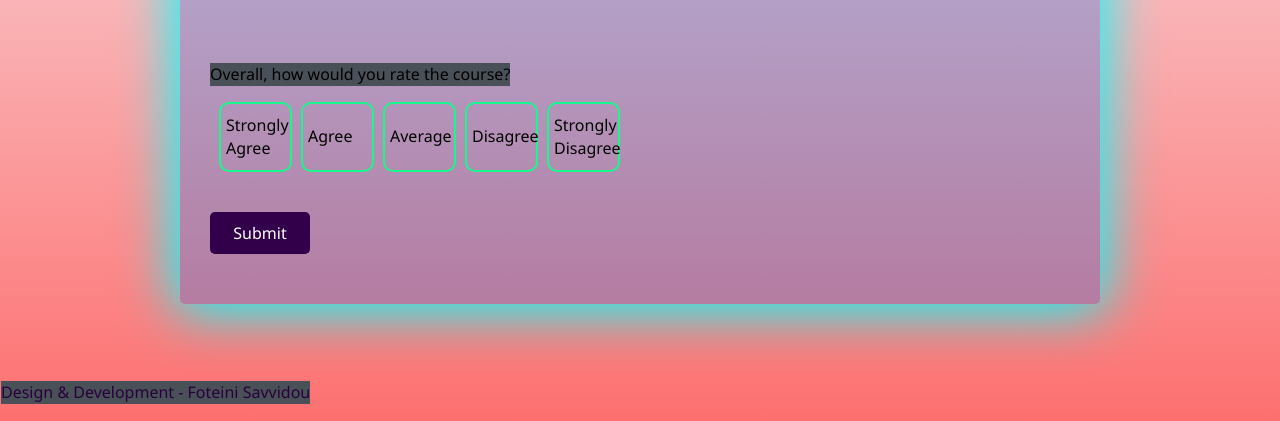
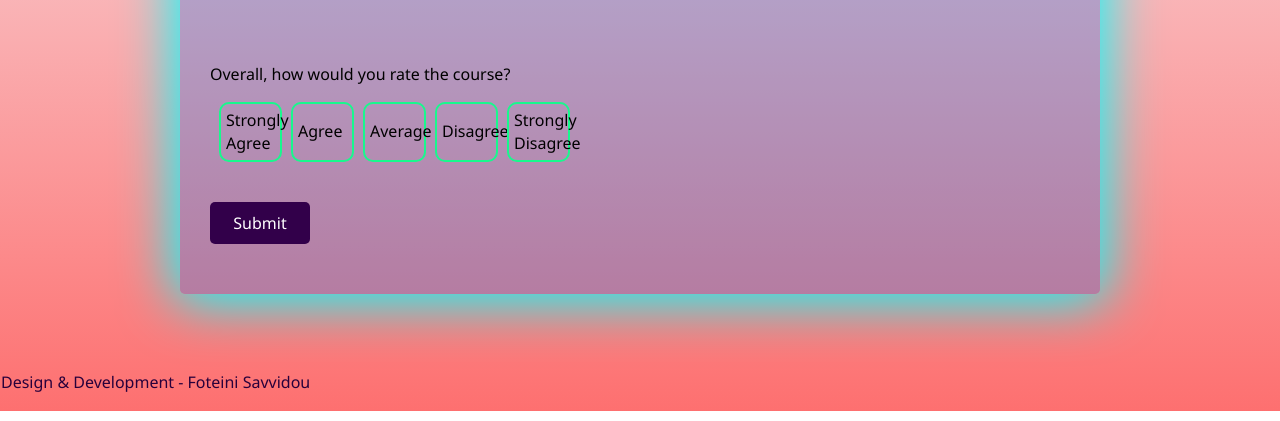
Before and after one commit to sherin12sv/form, a plain HTML site: page form.html in a window 1280 px wide. Shown: the part 406-827 px from the top of the page. Drawn offline with Linux system fonts and the light colour scheme.

Commit message:
Update form.css

```diff
--- a/form.css
+++ b/form.css
@@ -23,14 +23,18 @@
     -webkit-appearance: none;
 }
   .r1{
-    height: 70px;
-    width: 73px;
+    height: 50px;
+    width: 53px;
     border: 2px solid #18f98d;
     position: relative;
     margin-left: -16px;
     padding: 5px;
     border-radius: 10px;
 
+  }
+
+  .t1{
+      font-size: 11px;
   }
   label:hover
   {
@@ -43,7 +47,7 @@
   }
   p{
 
-      background-color:#495057;
+
       width:fit-content;
   }
   .res{
@@ -94,14 +98,25 @@
   @media (min-width: 576px) {
     .container {
       max-width: 540px;
+
     }
+
   }
 
   @media (min-width: 976px) {
     .container {
       max-width: 920px;
     }
-  }
+    .r1{
+        height: 60px;
+        width: 63px;
+        border: 2px solid #18f98d;
+        position: relative;
+        margin-left: -16px;
+        padding: 5px;
+        border-radius: 10px;
+
+      }
 
   .header {
     padding: 4.5rem;
@@ -115,7 +130,9 @@
     padding-top: 5rem;
     margin-right: 6%;
   }
+  ;
 
+    }
   .column-image {
     float: left;
     width: 40%;
```
